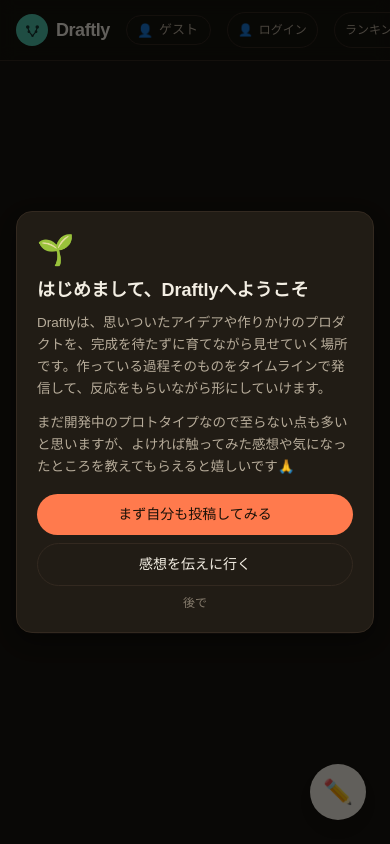
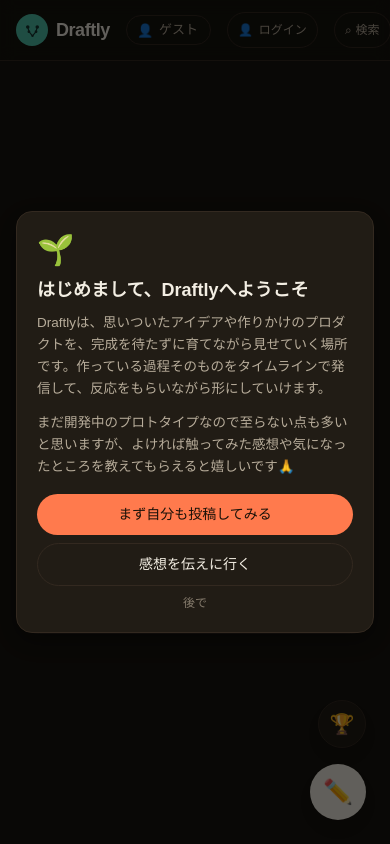
Before and after one commit to Pica-norimasa/gadget_introduction-web, a Next.js app: page /login in a window 390 px wide. Built offline with nearby package versions, Linux system fonts and the light colour scheme; no server answers.

Commit message:
ランキング導線を右下固定に戻す

```diff
--- /dev/null
+++ b/app/components/RankingFab.tsx
@@ -0,0 +1,22 @@
+"use client";
+
+import Link from "next/link";
+import { usePathname } from "next/navigation";
+
+const CLASS_NAME =
+  "fixed bottom-24 right-6 z-40 grid h-12 w-12 place-items-center rounded-full border border-[var(--line)] bg-[var(--bg-raised)] text-xl shadow-lg shadow-[var(--shadow)] transition-transform hover:scale-105 active:scale-95 lg:hidden";
+
+// ホームではMobileSidebarDrawerが同じ位置に「ランキング・おすすめ」ボタンを
+// 出しているため二重表示を避ける。詳細ページなどサイドバーが無い画面では、
+// 以前の右下固定導線に近い形でランキングページへ遷移させる。
+export function RankingFab() {
+  const pathname = usePathname();
+
+  if (pathname === "/") return null;
+
+  return (
+    <Link href="/ranking" aria-label="ランキングを見る" title="ランキング" className={CLASS_NAME}>
+      🏆
+    </Link>
+  );
+}
--- a/app/components/SiteHeader.tsx
+++ b/app/components/SiteHeader.tsx
@@ -8,7 +8,7 @@
 import { IdentityBadge } from "./IdentityBadge";
 import { MobileSearch } from "./MobileSearch";
 import { NotificationBell } from "./NotificationBell";
-import { RankingNavLink } from "./RankingNavLink";
+import { RankingFab } from "./RankingFab";
 
 export async function SiteHeader({ defaultQuery }: { defaultQuery?: string } = {}) {
   const [user, { notifications, unreadCount }, session] = await Promise.all([
@@ -61,12 +61,12 @@
 
           <nav className="ml-auto flex items-center gap-2.5 sm:gap-3.5">
             <FeedNavLink />
-            <RankingNavLink />
             <MobileSearch defaultQuery={defaultQuery} />
             <NotificationBell notifications={notifications} unreadCount={unreadCount} />
           </nav>
         </div>
       </header>
+      <RankingFab />
       <ComposerFab />
     </>
   );
```
